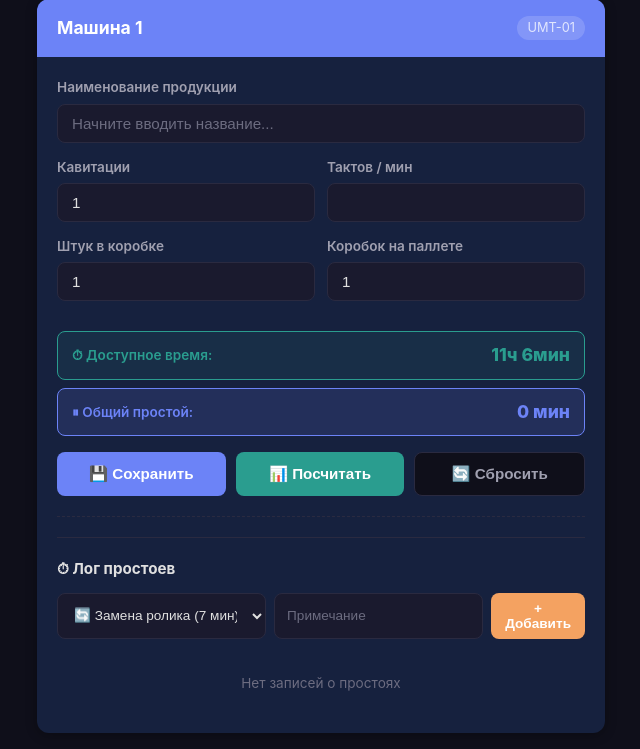
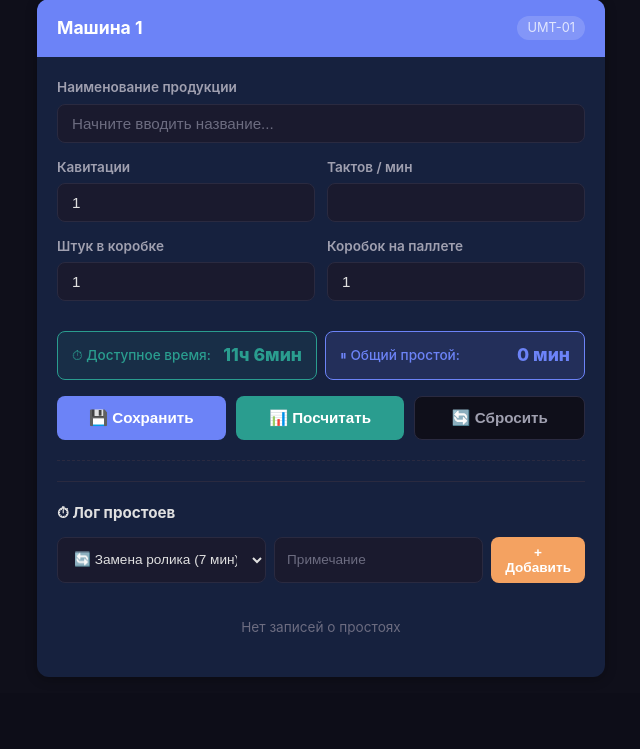
Before and after one commit to Maksdorozhkin/umt-calculator, a Flask app: page / in a window 1280 px wide. Shown: the part 153-902 px from the top of the page, without its empty margins (319-959 px from the left). After the commit the page ends 830 px from the top, so only its background shows below. Run offline with Flask 3, Linux system fonts and the light colour scheme; data that the repository does not hold is empty.

Commit message:
В калькуляторах машин перенес поля ввода рядом, и поля время тоже, ранее были друг за другом

```diff
--- a/static/css/style.css
+++ b/static/css/style.css
@@ -200,7 +200,6 @@ header {
 .machine-body {
     padding: 20px;
 }
-
 /* ===== Forms ===== */
 .form-group {
     margin-bottom: 14px;
@@ -362,9 +361,11 @@ header {
     background: var(--danger-hover);
 }
 
-/* ===== Time Info Bars ===== */
+/* Time Info Bars*/
 .time-info {
     margin: 16px 0;
+    display: flex;
+    gap: 8px;
 }
 
 .available-time {
@@ -372,13 +373,13 @@ header {
     border: 1px solid var(--success);
     border-radius: var(--radius-sm);
     padding: 10px 14px;
-    margin-bottom: 8px;
     font-size: 0.85rem;
-    font-weight: 600;
+    font-weight: 480;
     color: var(--success);
     display: flex;
     justify-content: space-between;
     align-items: center;
+    flex: 1;
 }
 
 .total-downtime-bar {
@@ -387,11 +388,12 @@ header {
     border-radius: var(--radius-sm);
     padding: 10px 14px;
     font-size: 0.85rem;
-    font-weight: 600;
+    font-weight: 480;
     color: var(--accent);
     display: flex;
     justify-content: space-between;
     align-items: center;
+    flex: 1;
 }
 
 .time-value {
@@ -760,6 +762,9 @@ header {
         font-size: 1.1rem;
     }
 
+    .time-info {
+        flex-direction: column;
+    }
     .tab-btn {
         padding: 7px 12px;
         font-size: 0.82rem;
@@ -775,6 +780,7 @@ header {
 
     .machine-body {
         padding: 16px;
+        max-width: 480px;
     }
 
     .downtime-form {
```
